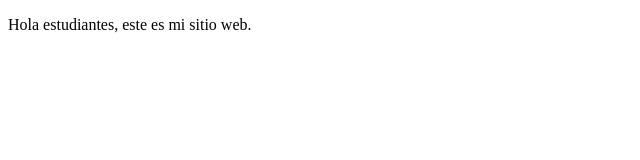
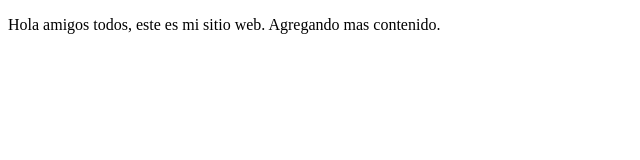
Before and after one commit to GitEdy2/proyectoDemoCursoPrework, a plain HTML site: page index.html in a window 1280 px wide. Shown: the whole page, without its empty margins (0-640 px from the left). Drawn offline with Linux system fonts and the light colour scheme.

Commit message:
cambios agregados sitio

```diff
--- a/index.html
+++ b/index.html
@@ -6,6 +6,8 @@
     <title>Hola Mundo</title>
 </head>
 <body>
-    <p>Hola estudiantes, este es mi sitio web.</p>
+    <p>Hola amigos todos, este es mi sitio web.
+        Agregando mas contenido.
+    </p>
 </body>
 </html>
```
